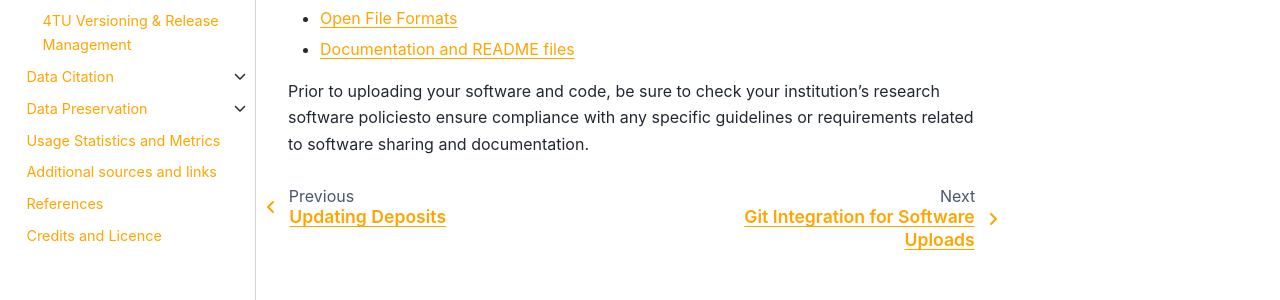
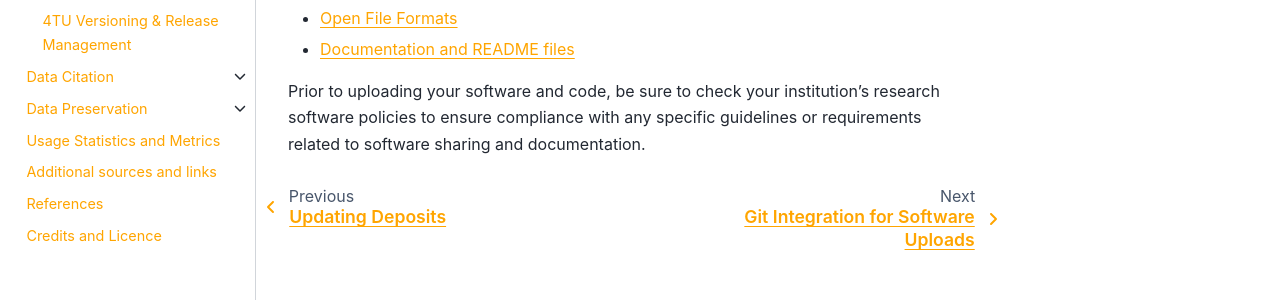
Before and after one commit to TUDelft-books/FAIR4TU_Submission_Help, a Jupyter Book: the page built from book/software_deposit_features/intro.md, in a window 1280 px wide. Shown: the part 495-795 px from the top of the page. Built offline with Jupyter Book 1.0.4 settings and Sphinx 7.4.7 and the Sphinx Book theme 1.1.4, drawn with Linux system fonts in a browser that asks for light colours; pages that are not in the unit, such as notebooks, are missing from menus; comment, search, counter and statistics services are not loaded.

Commit message:
Update intro.md

```diff
--- a/book/software_deposit_features/intro.md
+++ b/book/software_deposit_features/intro.md
@@ -10,4 +10,4 @@ When submitting software to 4TU.ResearchData, you should be aware of several key
 - [Open File Formats](/submission_workflow/supported_file_formats)
 - [Documentation and README files](/submission_workflow/data_curation.md#Metadata-Review-Process-Checklist)
 
-Prior to uploading your software and code, be sure to check your institution's research software policiesto ensure compliance with any specific guidelines or requirements related to software sharing and documentation.
+Prior to uploading your software and code, be sure to check your institution's research software policies to ensure compliance with any specific guidelines or requirements related to software sharing and documentation.
```
